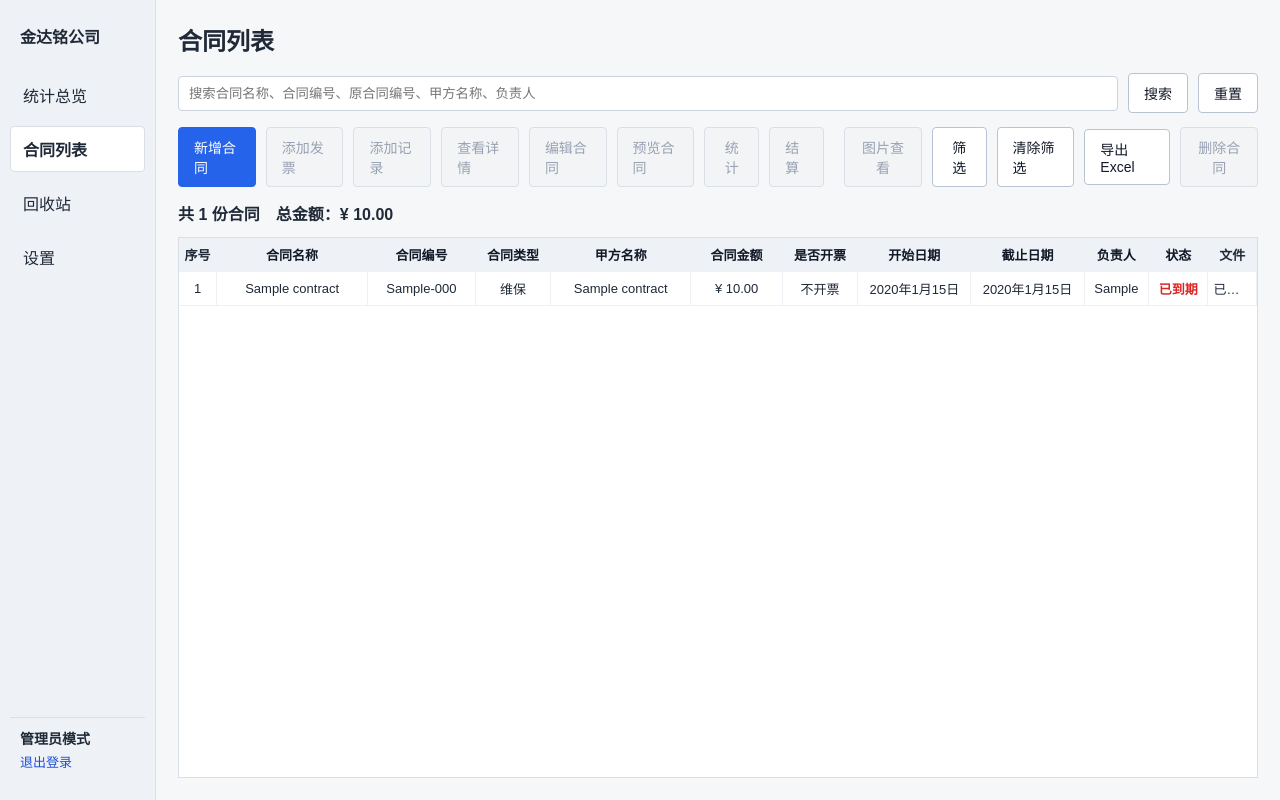
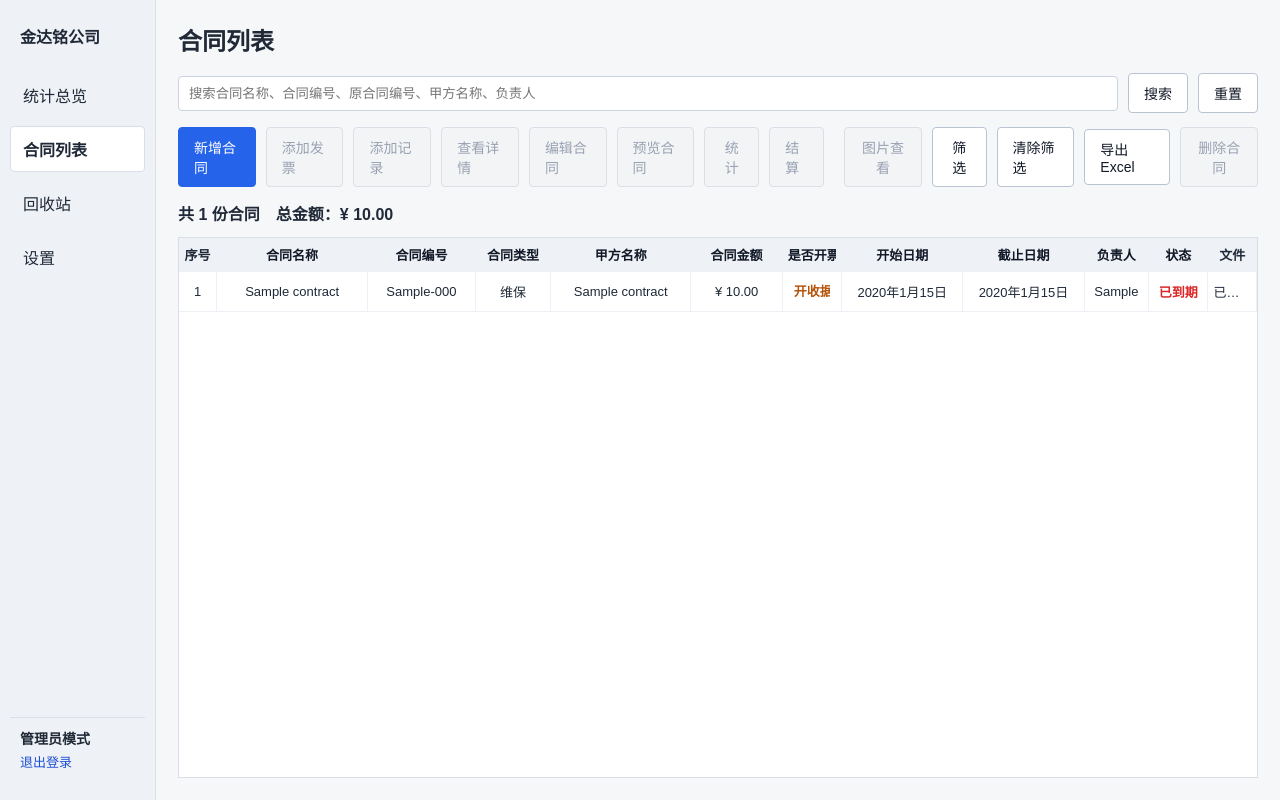
Before and after one commit to fldsjls/contract_manager, a Django app: page /contracts/ in a window 1280 px wide. Run offline with Django 5.2, Linux system fonts and the light colour scheme; a user stored in the database is signed in; tables that the repository leaves empty hold one stand-in row (values such as "Sample post").

Commit message:
修改票据逻辑，优化图表统计

```diff
--- a/contracts/labels.py
+++ b/contracts/labels.py
@@ -30,23 +30,23 @@ UI_LABELS = {
 }
 
 
-# 合同是否开票决定票据标题使用“发票/收票”还是“开据/收据”。
+# 票据状态决定记录标题使用“发票/收票”还是“开据/收据”。
 INVOICE_MODE_LABELS = {
-    "开票": {
+    "发票": {
         "income_record_title": "开票记录",
         "expense_record_title": "收票记录",
         "income_file": "发票文件",
         "expense_file": "发票文件",
-        "disabled_income_message": "该合同设置为不开票，开票记录不可用。",
+        "disabled_income_message": "该合同设置为开收据，开票记录不可用。",
         "empty_income_message": "暂无开票记录",
         "empty_expense_message": "暂无收票记录",
     },
-    "不开票": {
+    "收据": {
         "income_record_title": "开据记录",
         "expense_record_title": "收据记录",
         "income_file": "发票文件",
         "expense_file": "收据文件",
-        "disabled_income_message": "该合同设置为不开票，开票记录不可用。",
+        "disabled_income_message": "该合同设置为开收据，开票记录不可用。",
         "empty_income_message": "暂无开据记录",
         "empty_expense_message": "暂无收据记录",
     },
@@ -102,7 +102,7 @@ PROJECT_RECORD_LABELS = {
 
 # 函数说明：根据是否开票返回票据记录文案。
 def invoice_mode_labels(invoice_status: str) -> dict:
-    return INVOICE_MODE_LABELS["不开票" if invoice_status == "不开票" else "开票"]
+    return INVOICE_MODE_LABELS["收据" if invoice_status == "开收据" else "发票"]
 
 
 # 函数说明：根据合同类型返回扩展项目记录文案。
--- a/contracts/templates/contracts/base.html
+++ b/contracts/templates/contracts/base.html
@@ -509,17 +509,47 @@
     .contract-table th:nth-child(6),
     .contract-table td:nth-child(6) { width: 8.5%; }
     .contract-table th:nth-child(7),
-    .contract-table td:nth-child(7) { width: 7%; }
+    .contract-table td:nth-child(7) { width: 5.5%; }
     .contract-table th:nth-child(8),
-    .contract-table td:nth-child(8) { width: 10.5%; }
+    .contract-table td:nth-child(8) { width: 11.25%; }
     .contract-table th:nth-child(9),
-    .contract-table td:nth-child(9) { width: 10.5%; }
+    .contract-table td:nth-child(9) { width: 11.25%; }
     .contract-table th:nth-child(10),
     .contract-table td:nth-child(10) { width: 6%; }
     .contract-table th:nth-child(11),
     .contract-table td:nth-child(11) { width: 5.5%; }
     .contract-table th:nth-child(12),
     .contract-table td:nth-child(12) { width: 4.5%; }
+    .inline-invoice-status {
+      width: 100%;
+      min-width: 0;
+      padding: 4px 5px;
+      font-size: 13px;
+      border-color: transparent;
+      background-color: transparent;
+      appearance: none;
+      -webkit-appearance: none;
+      -moz-appearance: none;
+      text-align: center;
+      text-align-last: center;
+    }
+    .inline-invoice-status:hover,
+    .inline-invoice-status:focus {
+      border-color: #b9c3d1;
+      background-color: #fff;
+    }
+    .inline-invoice-status.invoice-receipt {
+      color: #b45309;
+      font-weight: 700;
+    }
+    .inline-invoice-status.invoice-pending {
+      color: #15803d;
+      font-weight: 700;
+    }
+    .inline-invoice-status.invoice-done {
+      color: #dc2626;
+      font-weight: 700;
+    }
     .status {
       font-weight: 700;
     }
--- a/contracts/templates/contracts/contract_detail.html
+++ b/contracts/templates/contracts/contract_detail.html
@@ -92,7 +92,7 @@
                 <button class="button danger record-delete-button" type="submit">删除</button>
               {% endif %}
             </div>
-            {% if contract.invoice_status == "不开票" %}
+            {% if contract.invoice_status == "开收据" %}
               <div class="empty">{{ invoice_labels.disabled_income_message }}</div>
             {% elif invoice_records %}
               <div class="table-wrap">
--- a/contracts/templates/contracts/contract_list.html
+++ b/contracts/templates/contracts/contract_list.html
@@ -123,9 +123,23 @@
                 <td class="name" title="{{ contract.contract_name }}">{{ contract.contract_name }}</td>
                 <td title="{{ contract.display_contract_number }}">{{ contract.display_contract_number }}</td>
                 <td>{{ contract.contract_type }}</td>
-                <td class="party">{{ contract.party_name }}</td>
+                <td class="party" title="{{ contract.party_name }}">{{ contract.party_name }}</td>
                 <td>¥ {{ contract.amount|floatformat:2 }}</td>
-                <td>{{ contract.invoice_status }}</td>
+                <td>
+                  {% if can_manage %}
+                    <select
+                      class="inline-invoice-status {% if contract.invoice_status == '开收据' %}invoice-receipt{% elif contract.invoice_status == '待开票' %}invoice-pending{% elif contract.invoice_status == '票已结' %}invoice-done{% endif %}"
+                      data-update-url="{% url 'contracts:contract_invoice_status_update' contract.id %}"
+                      aria-label="修改{{ labels.invoice_status }}"
+                    >
+                      {% for value, label in invoice_status_choices %}
+                        <option value="{{ value }}" {% if contract.invoice_status == value %}selected{% endif %}>{{ label }}</option>
+                      {% endfor %}
+                    </select>
+                  {% else %}
+                    {{ contract.invoice_status }}
+                  {% endif %}
+                </td>
                 <td>{{ contract.start_date|default:"" }}</td>
                 <td>{{ contract.end_date|default:"" }}</td>
                 <td>{{ contract.responsible_person|default:"" }}</td>
@@ -382,11 +396,11 @@
 
       const invoiceStatus = row.dataset.invoiceStatus || "";
       if (moneyRecordButton) {
-        const template = invoiceStatus === "不开票"
+        const template = invoiceStatus === "开收据"
           ? moneyRecordButton.dataset.receiptUrlTemplate
           : moneyRecordButton.dataset.invoiceUrlTemplate;
         moneyRecordButton.href = template.replace("/0/", `/${id}/`);
-        moneyRecordButton.textContent = invoiceStatus === "不开票" ? "添加收据" : "添加发票";
+        moneyRecordButton.textContent = invoiceStatus === "开收据" ? "添加收据" : "添加发票";
         setDisabled(moneyRecordButton, false);
       }
 
@@ -403,6 +417,9 @@
 
     if (table) {
       table.addEventListener("click", (event) => {
+        if (event.target.closest(".inline-invoice-status")) {
+          return;
+        }
         const row = event.target.closest(".selectable-row");
         if (!row) {
           clearSelection();
@@ -412,6 +429,58 @@
         selectContractRow(row);
       });
     }
+
+    document.querySelectorAll(".inline-invoice-status").forEach((select) => {
+      function updateInvoiceStatusColor() {
+        select.classList.remove("invoice-receipt", "invoice-pending", "invoice-done");
+        if (select.value === "开收据") {
+          select.classList.add("invoice-receipt");
+        } else if (select.value === "待开票") {
+          select.classList.add("invoice-pending");
+        } else if (select.value === "票已结") {
+          select.classList.add("invoice-done");
+        }
+      }
+
+      let previousValue = select.value;
+      updateInvoiceStatusColor();
+      select.addEventListener("focus", () => {
+        previousValue = select.value;
+      });
+      select.addEventListener("click", (event) => {
+        event.stopPropagation();
+      });
+      select.addEventListener("change", async () => {
+        const formData = new FormData();
+        formData.append("invoice_status", select.value);
+        try {
+          const response = await fetch(select.dataset.updateUrl, {
+            method: "POST",
+            credentials: "same-origin",
+            headers: {
+              "X-CSRFToken": document.querySelector("input[name='csrfmiddlewaretoken']").value,
+              "X-Requested-With": "XMLHttpRequest",
+            },
+            body: formData,
+          });
+          if (!response.ok) {
+            throw new Error("更新失败");
+          }
+          const data = await response.json();
+          const row = select.closest(".selectable-row");
+          row.dataset.invoiceStatus = data.invoice_status;
+          previousValue = data.invoice_status;
+          updateInvoiceStatusColor();
+          if (row.classList.contains("selected")) {
+            selectRow(row);
+          }
+        } catch (error) {
+          select.value = previousValue;
+          updateInvoiceStatusColor();
+          alert("是否开票更新失败，请稍后重试。");
+        }
+      });
+    });
 
     // 函数说明：处理页面交互和数据展示逻辑。
     function contractRows() {
--- a/contracts/templates/contracts/record_choice.html
+++ b/contracts/templates/contracts/record_choice.html
@@ -15,7 +15,7 @@
 
     <div class="toolbar">
       {% if can_add_money_records %}
-        {% if contract.invoice_status != "不开票" %}
+        {% if contract.invoice_status != "开收据" %}
           <a class="button primary" href="{% url 'contracts:invoice_record_create' contract.id %}">添加发票</a>
         {% else %}
           <a class="button primary" href="{% url 'contracts:payment_record_create' contract.id %}">添加收据</a>
--- a/contracts/urls.py
+++ b/contracts/urls.py
@@ -22,6 +22,7 @@ urlpatterns = [
     path("contracts/new/", views.contract_create, name="contract_create"),
     path("contracts/<int:pk>/", views.contract_detail, name="contract_detail"),
     path("contracts/<int:pk>/remark/", views.contract_remark_update, name="contract_remark_update"),
+    path("contracts/<int:pk>/invoice-status/", views.contract_invoice_status_update, name="contract_invoice_status_update"),
     path("contracts/<int:pk>/stats-data/", views.contract_stats_data, name="contract_stats_data"),
     path("contracts/<int:pk>/maintenance-data/", views.maintenance_record_data, name="maintenance_record_data"),
     path("contracts/<int:pk>/image-folder/open/", views.contract_image_folder_open, name="contract_image_folder_open"),
--- a/contracts/views.py
+++ b/contracts/views.py
@@ -348,8 +348,8 @@ def add_income_expense(target: dict, record) -> None:
 
 # 函数说明：封装可复用的业务处理。
 def project_mode_labels(contract: Contract) -> dict:
-    # 不开发票的合同把“开票/收票”文案替换成“开据/收据”。
-    has_invoice = contract.invoice_status != "不开票"
+    # 开收据的合同把“开票/收票”文案替换成“开据/收据”。
+    has_invoice = contract.invoice_status != "开收据"
     return {
         "invoice_primary": "开票金额" if has_invoice else "开据金额",
         "invoice_secondary": "收款金额" if has_invoice else "收款金额",
@@ -1427,6 +1427,21 @@ def contract_remark_update(request, pk: int):
     return redirect(next_url)
 
 
+# 函数说明：在合同列表中即时更新票据状态。
+@admin_required
+def contract_invoice_status_update(request, pk: int):
+    contract = get_object_or_404(Contract, pk=pk, is_deleted=False)
+    if request.method != "POST":
+        return JsonResponse({"error": "只允许保存票据状态。"}, status=405)
+    invoice_status = request.POST.get("invoice_status", "").strip()
+    valid_statuses = {value for value, _ in Contract.INVOICE_STATUS}
+    if invoice_status not in valid_statuses:
+        return JsonResponse({"error": "票据状态不正确。"}, status=400)
+    contract.invoice_status = invoice_status
+    contract.save(update_fields=["invoice_status", "updated_at"])
+    return JsonResponse({"ok": True, "invoice_status": contract.invoice_status})
+
+
 RECORD_MODEL_MAP = {
     "invoice": InvoiceRecord,
     "payment": PaymentRecord,
@@ -1747,7 +1762,7 @@ def record_add(request, pk: int):
 # 新增一批开票记录。
 def invoice_record_create(request, pk: int):
     contract = get_object_or_404(Contract, pk=pk, is_deleted=False)
-    if contract.invoice_status == "不开票":
+    if contract.invoice_status == "开收据":
         return redirect("contracts:contract_list")
     mode_labels = invoice_mode_labels(contract.invoice_status)
 
@@ -1778,7 +1793,7 @@ def invoice_record_create(request, pk: int):
 # 新增一批收票记录。
 def payment_record_create(request, pk: int):
     contract = get_object_or_404(Contract, pk=pk, is_deleted=False)
-    if contract.invoice_status != "不开票":
+    if contract.invoice_status != "开收据":
         return redirect("contracts:record_add", pk=pk)
     mode_labels = invoice_mode_labels(contract.invoice_status)
     if request.method == "POST":
```
Also changed, not shown: contracts/models.py (+6 -5 lines), contracts/migrations/0021_update_invoice_status_choices.py (added).
